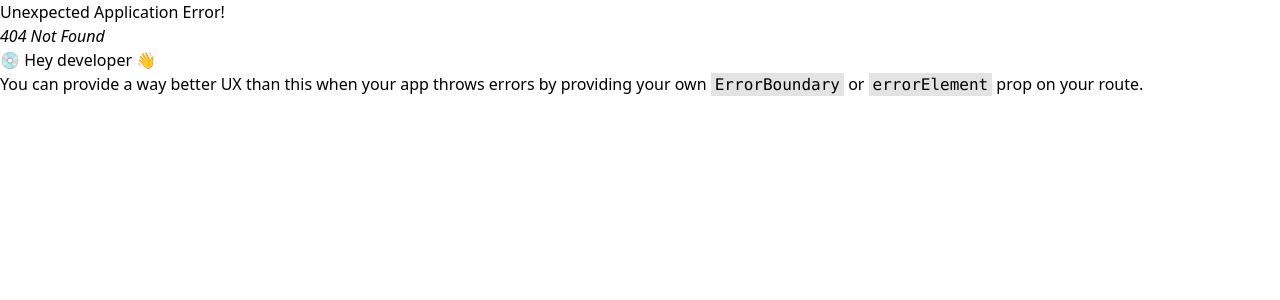
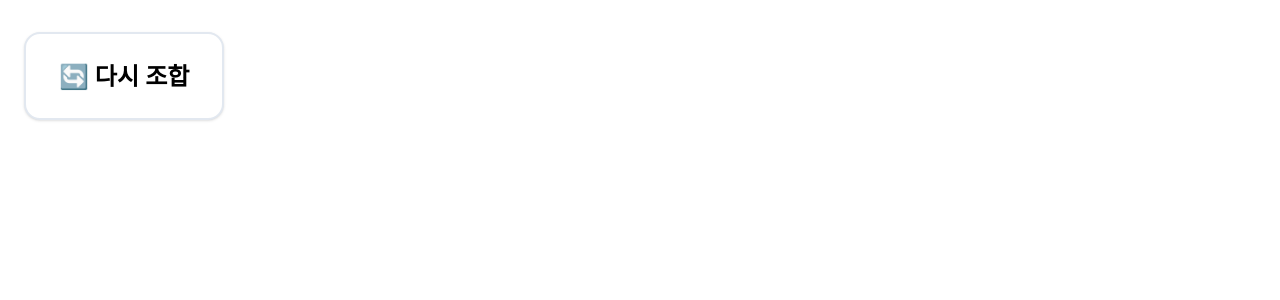
Before and after one commit to Bluedragon3rd/Frontend, a React (Vite) app in the folder makingLie/: page /result in a window 1280 px wide. Before the commit this address had no page. Shown: the top 300 px of the page. Built offline with nearby package versions, Linux system fonts and the light colour scheme.

Commit message:
충돌 해결

```diff
--- a/makingLie/src/App.tsx
+++ b/makingLie/src/App.tsx
@@ -3,6 +3,7 @@ import HomePage from "./pages/HomePage"; // 페이지 불러오기
 import FirstPage from "./pages/FirstPage";
 import SecondPage from "./pages/SecondPage";
 import TestPage from "./pages/TestPage";
+import ResultPage from "./pages/ResultPage";
 const router = createBrowserRouter([
   {
     path: "/",
@@ -20,6 +21,10 @@ const router = createBrowserRouter([
     path: "test",
     element: <TestPage />,
   },
+  {
+    path: "result",
+    element: <ResultPage />,
+  }
 ]);
 function App() {
   return <RouterProvider router={router} />;
--- /dev/null
+++ b/makingLie/src/components/MemoryCostCard.tsx
@@ -0,0 +1,48 @@
+type Props = {
+  level: "낮음" | "중간" | "높음";
+};
+
+const MemoryCostCard = ({ level }: Props) => {
+  return (
+    <div
+      className="
+        w-full
+        rounded-3xl
+        bg-white
+        px-10 py-8
+        shadow-[0_12px_30px_rgba(0,0,0,0.08)]
+      "
+    >
+      <div className="flex items-start gap-4">
+        {/* 아이콘 */}
+        <div className="text-[36px] leading-none">🧠</div>
+
+        {/* 타이틀 */}
+        <div className="pt-1 text-[22px] font-semibold text-slate-800">
+          기억 소모
+        </div>
+      </div>
+
+      {/* 상태 */}
+      <div
+        className={`
+          mt-8
+          text-[56px]
+          font-extrabold
+          leading-none
+          ${
+            level === "높음"
+              ? "text-orange-600"
+              : level === "중간"
+              ? "text-yellow-500"
+              : "text-green-500"
+          }
+        `}
+      >
+        {level}
+      </div>
+    </div>
+  );
+};
+
+export default MemoryCostCard;
--- /dev/null
+++ b/makingLie/src/components/RetryButton.tsx
@@ -0,0 +1,30 @@
+import { useNavigate } from "react-router-dom";
+
+const RetryButton = () => {
+  const navigate = useNavigate();
+
+  return (
+    <div>
+      <button
+        onClick={() => navigate("/first-step")}
+        className="
+          w-[200px]
+          rounded-2xl
+          border-2 border-slate-200
+          bg-white
+          py-6
+          text-[24px]
+          font-semibold
+          shadow-sm
+          transition
+          hover:border-slate-300 hover:shadow
+          active:scale-[0.98]
+        "
+      >
+        🔄 다시 조합
+      </button>
+    </div>
+  );
+};
+
+export default RetryButton;
--- /dev/null
+++ b/makingLie/src/pages/ResultPage.tsx
@@ -0,0 +1,15 @@
+import RetryButton from "../components/RetryButton";
+
+const ResultPage = () => {
+  return (
+    <div className="px-6">
+      {/* 결과 카드들 */}
+
+      <div className="mt-8">
+        <RetryButton />
+      </div>
+    </div>
+  );
+};
+
+export default ResultPage;
```
Also changed, not shown: makingLie/src/components/HonestTalkButton.tsx (added), makingLie/src/components/LieLevelCard.tsx (added).
